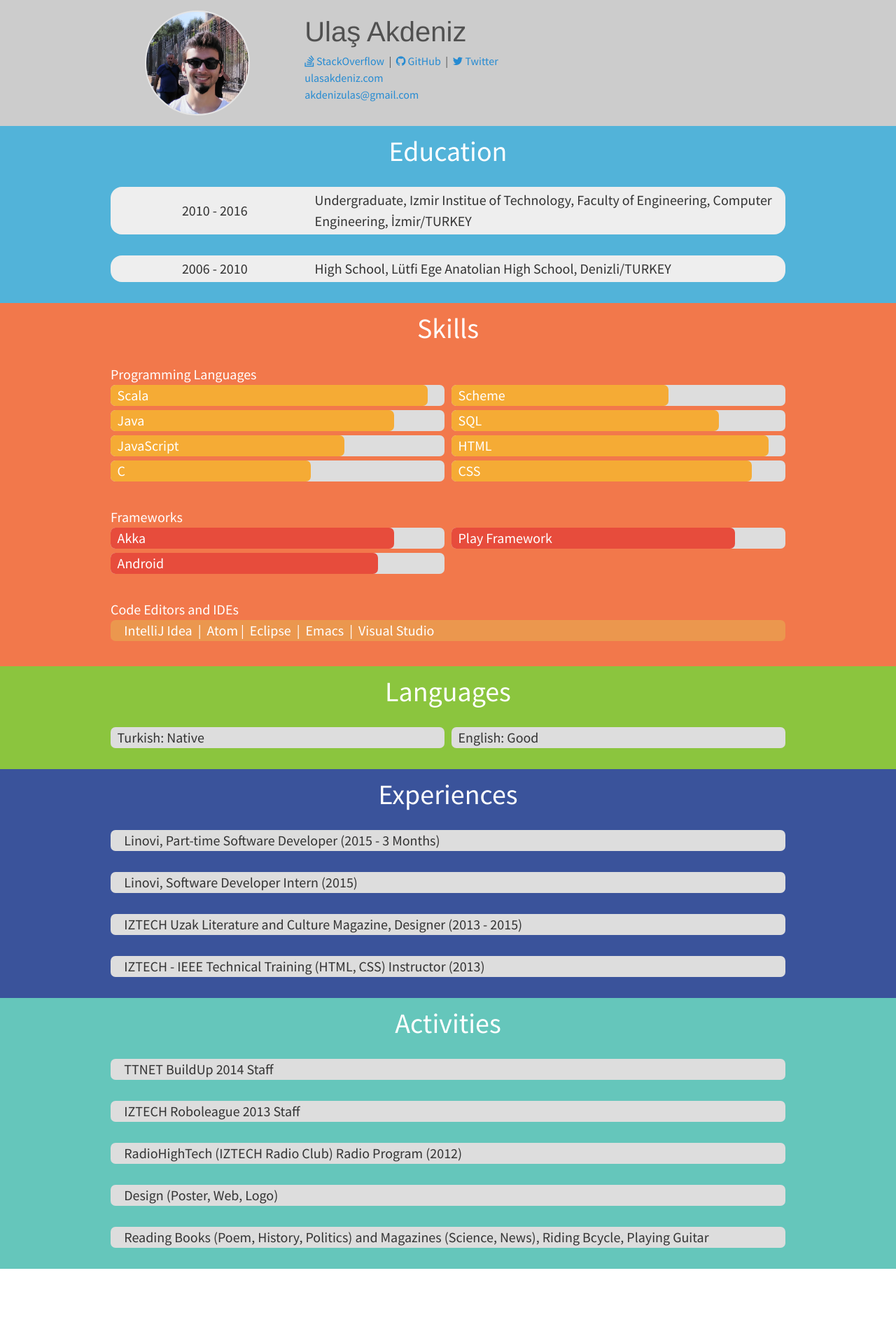
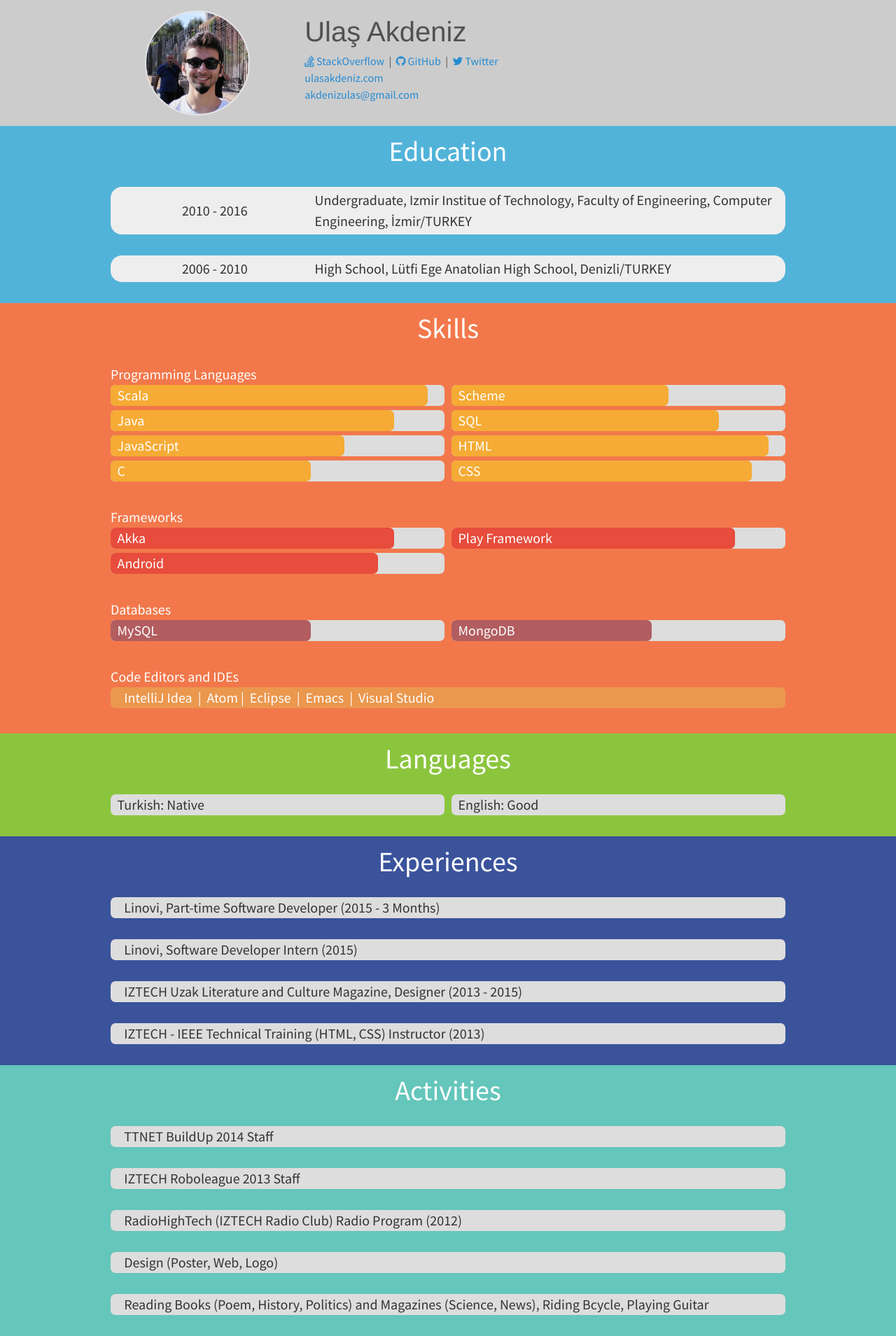
Before and after one commit to ulasakdeniz/ulasakdeniz.github.io, a Jekyll site: the page built from resume.html, in a window 1280 px wide. Shown: the whole page at 70% size. Built offline with Jekyll 4.4.1, drawn with Linux system fonts in a browser that asks for light colours; Markdown is read by kramdown in place of the engine named in the settings.

```diff
--- a/_config.yml
+++ b/_config.yml
@@ -1,5 +1,5 @@
 # Dependencies
-markdown:            redcarpet
+markdown:            kramdown
 highlighter:         pygments
 
 # Permalinks
@@ -7,7 +7,7 @@ permalink:           pretty
 
 # Setup
 title:               Ulaş Akdeniz
-tagline:             ''
+tagline:             'Personal Blog'
 description:         'Ulaş Akdeniz'
 url:                 http://ulasakdeniz.com
 baseurl:             /
--- a/_layouts/custom.html
+++ b/_layouts/custom.html
@@ -10,7 +10,11 @@
   <meta name="viewport" content="width=device-width, initial-scale=1.0, maximum-scale=1">
 
   <title>
-    Ulas Akdeniz | Resume
+    {% if page.title == "Home" %}
+      {{ site.title }} &middot; {{ site.tagline }}
+    {% else %}
+      {{ page.title }} &middot; {{ site.title }}
+    {% endif %}
   </title>
 
   <!-- CSS -->
--- a/public/css/custom.css
+++ b/public/css/custom.css
@@ -180,6 +180,12 @@ body {
   padding-left:2%;
 }
 
+.db-inside {
+  background-color: #B25D60;
+  border-radius: 7px;
+  padding-left:2%;
+}
+
 .experience {
   background-color: #3A539B;
 }
--- a/resume.html
+++ b/resume.html
@@ -22,7 +22,7 @@ permalink: resume.html
             <a target="_blank" href="https://twitter.com/ulasakdeniz"><i class="fa fa-twitter"></i>&nbsp;Twitter</a>
           </div>
 
-          <div><a target="_blank" href="http://ulasakdeniz.com/">ulasakdeniz.com</a></div>
+          <div><a href="http://ulasakdeniz.com/">ulasakdeniz.com</a></div>
           <div><a href="mailto:akdenizulas@gmail.com">akdenizulas@gmail.com</a></div>
         </div>
       </div>
@@ -99,6 +99,21 @@ permalink: resume.html
           </div>
         </div>
         <div class="each-row">
+          <div class="row-title">Databases</div>
+          <div class="row-info">
+            <div class="left">
+              <div class="lang-back">
+                <div class="db-inside" style="width: 60%">MySQL</div>
+              </div>
+            </div>
+            <div class="right">
+              <div class="lang-back">
+                <div class="db-inside" style="width: 60%">MongoDB</div>
+              </div>
+            </div>
+          </div>
+        </div>
+        <div class="each-row">
           <div class="row-title">Code Editors and IDEs</div>
           <div class="row-info ide-back">
             IntelliJ Idea
```
